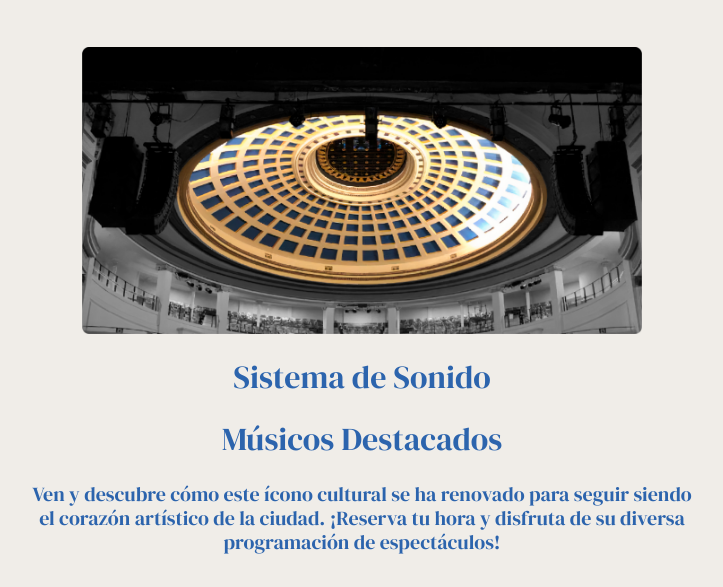
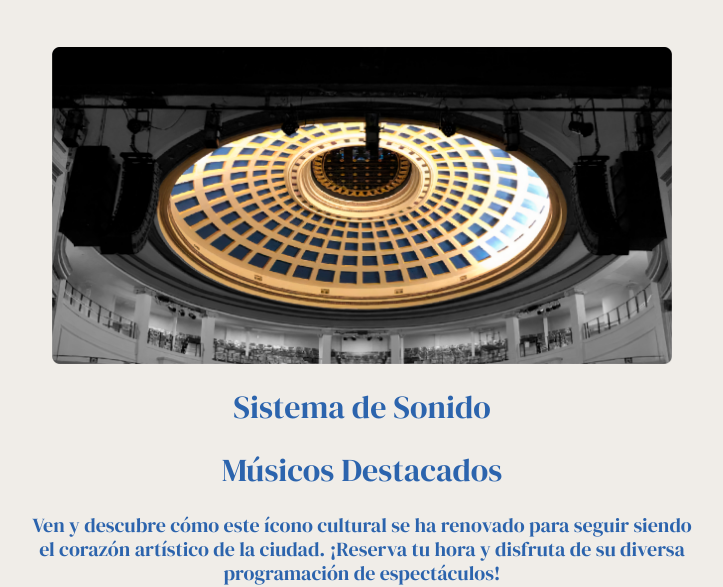
Before and after one commit to sirguiado/base, a plain HTML site: page index.html in a window 1280 px wide. Shown: the part 4996-5583 px from the top of the page, without its empty margins (278-1001 px from the left). Drawn offline with nearby package versions, Linux system fonts and the light colour scheme.

Commit message:
Update style.css

```diff
--- a/style.css
+++ b/style.css
@@ -75,17 +75,11 @@ h6 {
     transform: scale(0.9); /* Reduce el tamaño al hacer clic */
 }
 
-.image-container {
-    padding: 0 50px; /* Espacio de 50px a los lados */
-}
-
 .full-width-image {
-    width: 100%; /* Ocupa el 100% del contenedor */
-    margin-top: 50px; /* Espacio superior */
-    margin-bottom: 20px; /* Espacio inferior */
+    width: calc(100% - 40px); /* Se extiende al ancho completo menos el espacio deseado */
+    margin: 50px auto 20px; /* Espacio superior, centrado, y espacio inferior */
+    max-width: none; /* Evita que el max-width del contenedor la limite */
     display: block; /* Asegura que el elemento sea un bloque para centrarlo */
-    max-width: none; /* Evita que el max-width del contenedor la limite */
-    box-sizing: border-box; /* Incluye el padding en el tamaño total */
 }
 
 .plano-img {
```
